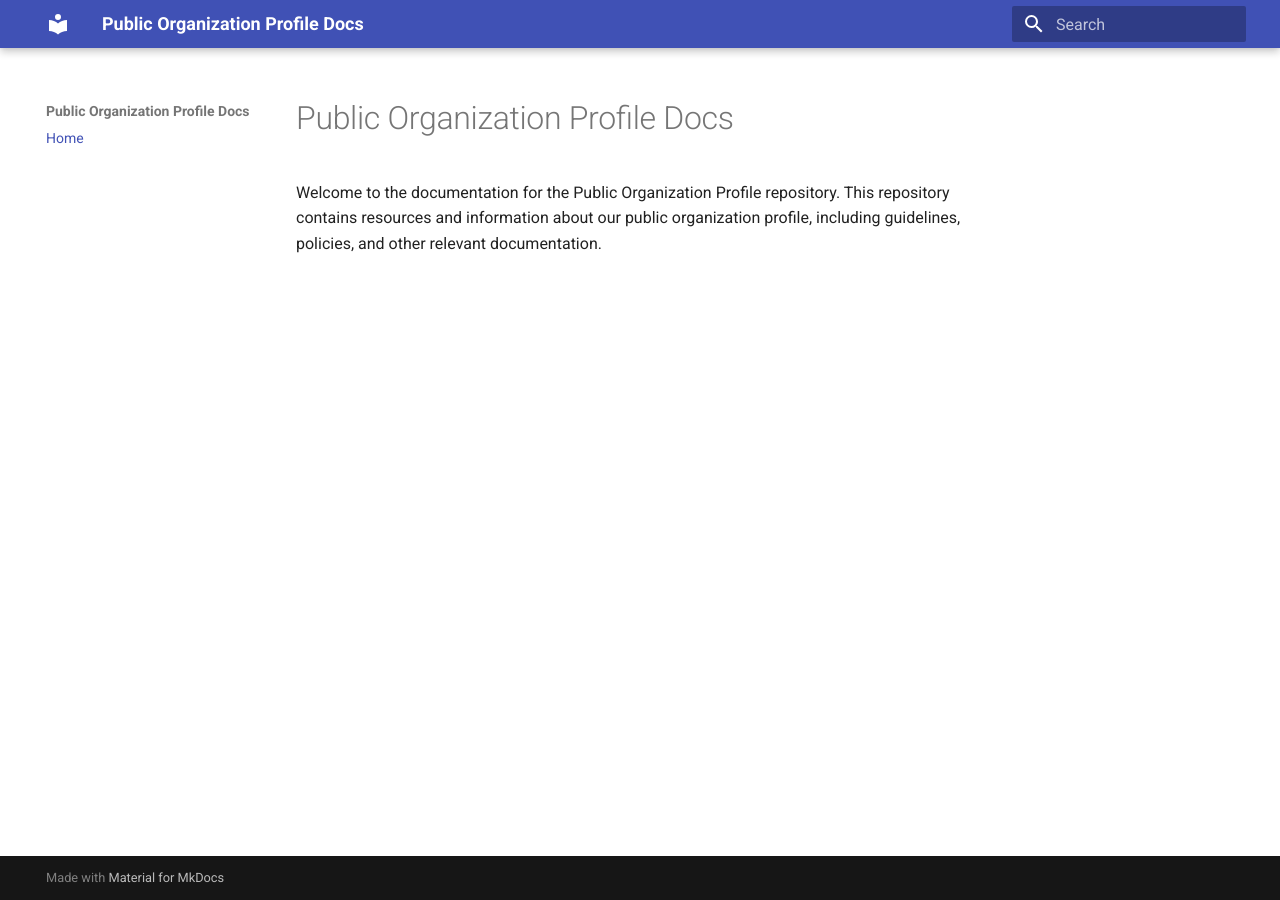
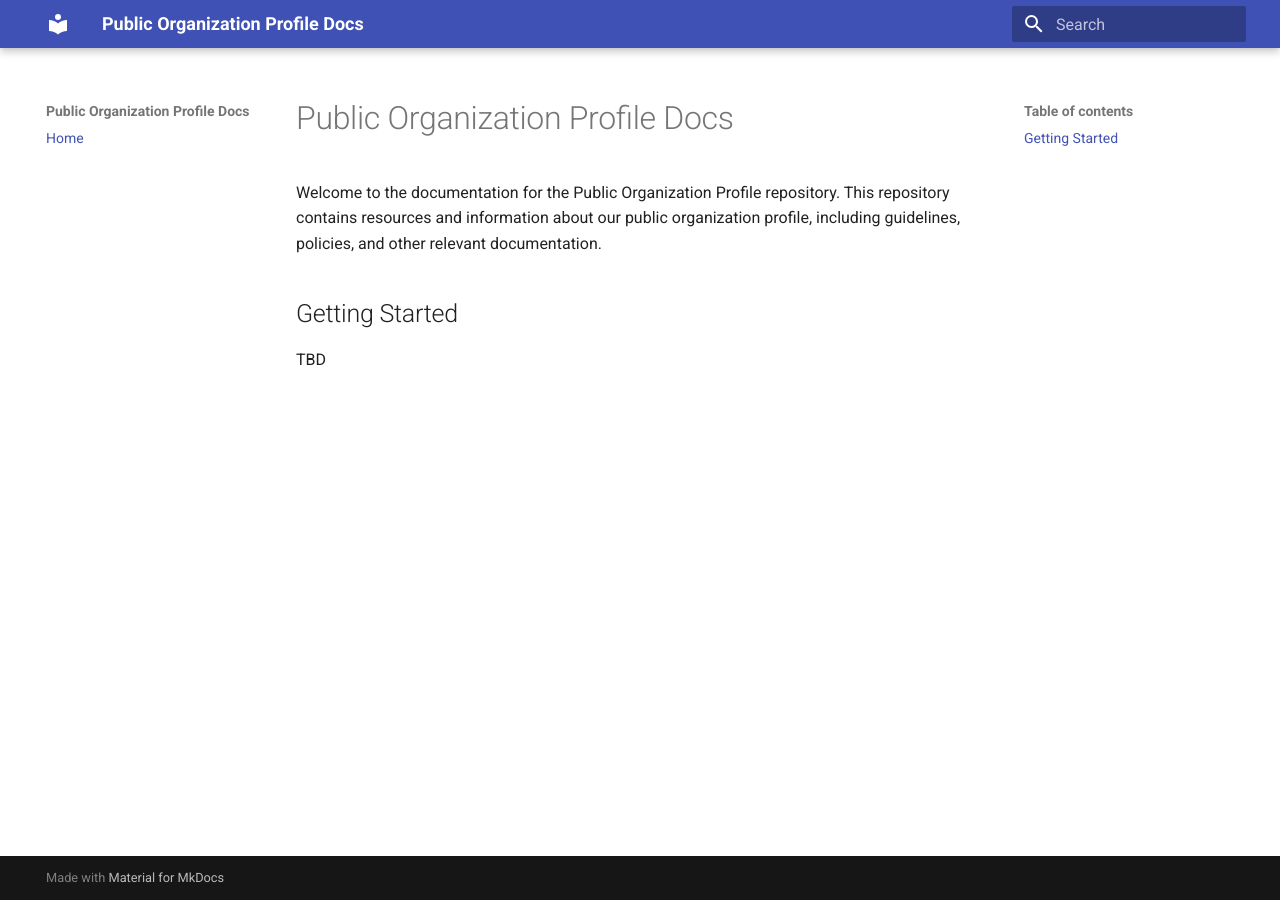
Before and after one commit to geolonia/.github, an MkDocs documentation site: the page built from docs/index.md, in a window 1280 px wide. Built offline with MkDocs 1.6.1 and Material for MkDocs 9.7.7, drawn with Linux system fonts in a browser that asks for light colours.

Commit message:
Add "Getting Started" section to index.md
Signed-off-by: Daniel Kastl <daniel.kastl@gmail.com>

```diff
--- a/docs/index.md
+++ b/docs/index.md
@@ -3,3 +3,7 @@
 Welcome to the documentation for the Public Organization Profile repository.
 This repository contains resources and information about our public organization
 profile, including guidelines, policies, and other relevant documentation.
+
+## Getting Started
+
+TBD
```
